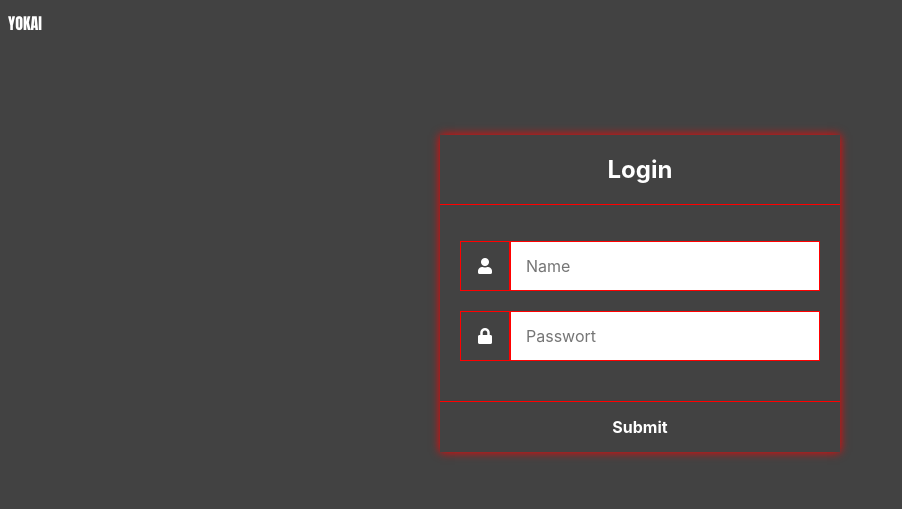
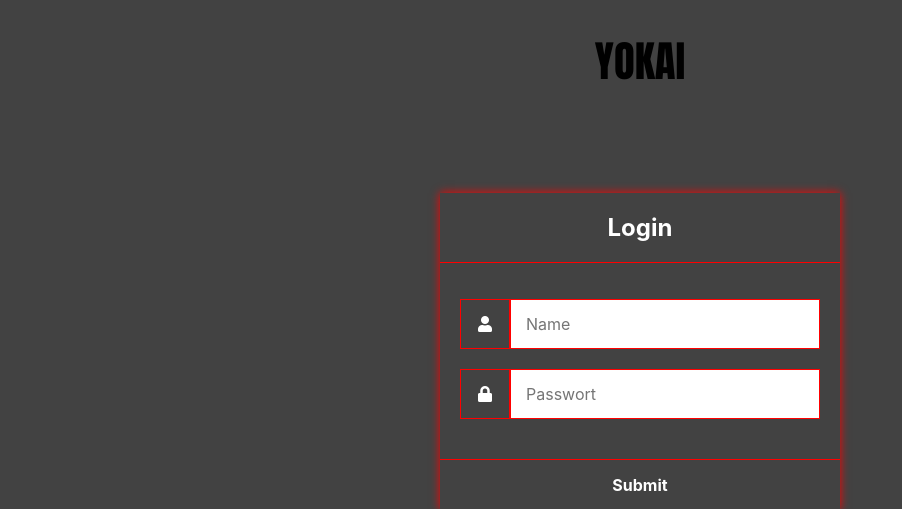
Before and after one commit to Yokai-SUEW/html_old, a PHP site: page / in a window 1280 px wide. Shown: the top 509 px of the page, without its empty margins (0-902 px from the left). Run offline with PHP 8.4, Linux system fonts and the light colour scheme.

Commit message:
Update loginStyles.css

```diff
--- a/loginStyles.css
+++ b/loginStyles.css
@@ -1,5 +1,8 @@
 .header {
     font-family: Impact, Haettenschweiler, 'Arial Narrow Bold', sans-serif;
+    font-size: 32pt;
+    color: black;
+    text-align: center;
 }
 
 .login {
```
